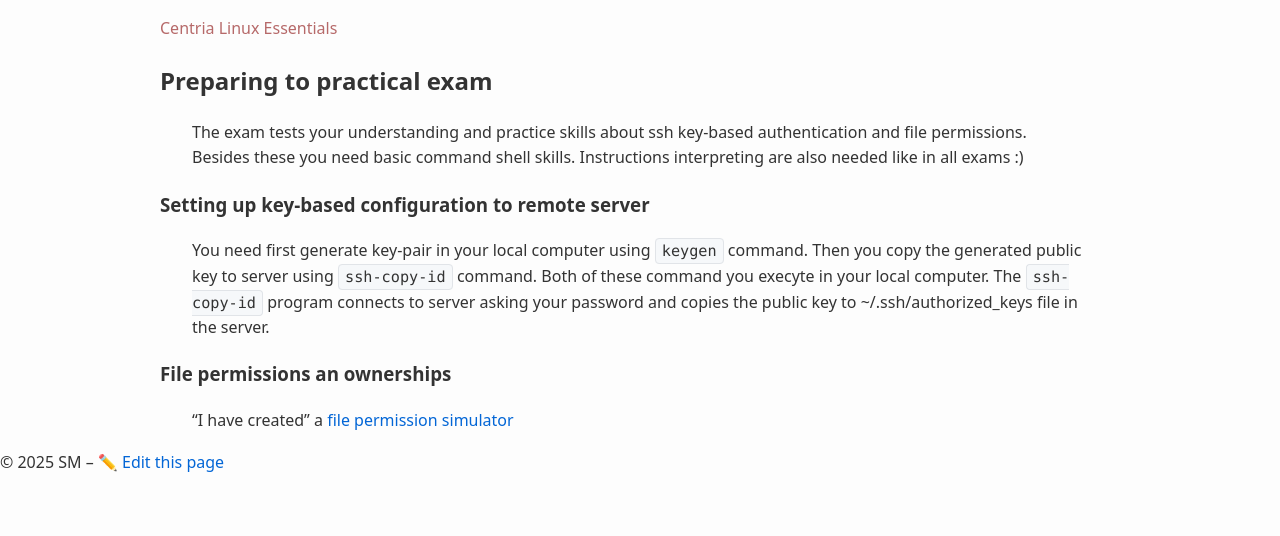
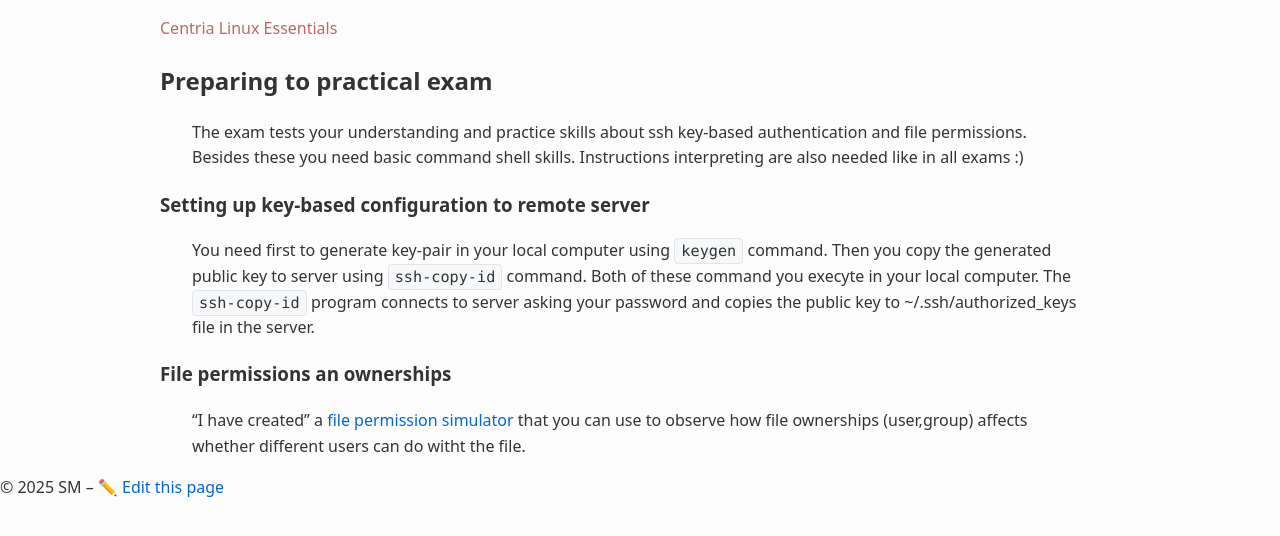
Before and after one commit to averkoc/lxprivate, a Jekyll site: the page built from docs/prepare.md, in a window 1280 px wide. Shown: the top 536 px of the page. Built offline with Jekyll 4.4.1, drawn with Linux system fonts in a browser that asks for light colours; our own code applies the rules of GitHub Pages for plain Markdown files.

Commit message:
Update prepare.md

```diff
--- a/docs/prepare.md
+++ b/docs/prepare.md
@@ -5,8 +5,8 @@ The exam tests your understanding and practice skills about ssh key-based authen
 Instructions interpreting are also needed like in all exams :)
 
 ### Setting up key-based configuration to remote server
-You need first generate key-pair in your local computer using `keygen` command. Then you copy the generated public key to server using `ssh-copy-id` command.
+You need first to generate key-pair in your local computer using `keygen` command. Then you copy the generated public key to server using `ssh-copy-id` command.
 Both of these command you execyte in your local computer. The `ssh-copy-id` program connects to server asking your password and copies the public key to ~/.ssh/authorized_keys file in the server.
 
 ### File permissions an ownerships
-"I have created" a [file permission simulator](perms.md)
+"I have created" a [file permission simulator](perms.md) that you can use to observe how file ownerships (user,group) affects whether different users can do witht the file.
```
